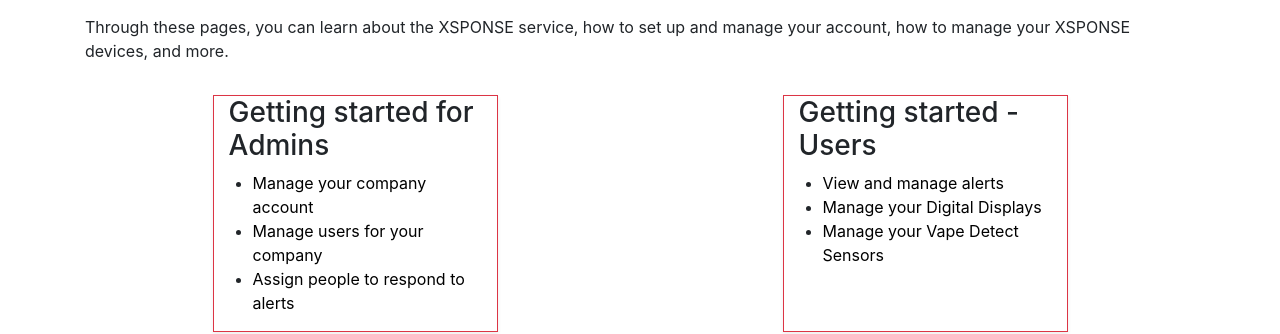
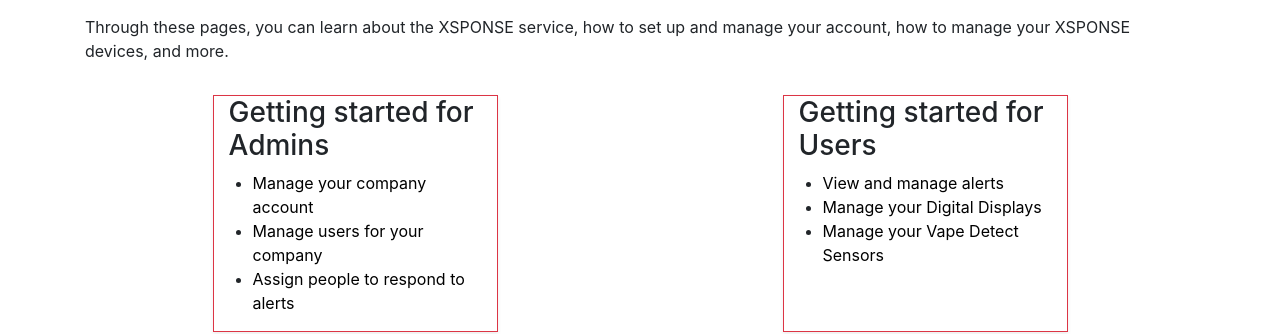
Before and after one commit to NrsSystems/docs, a Jekyll site: the page built from index.md, in a window 1280 px wide. Shown: the part 208-542 px from the top of the page. Built offline with Jekyll 4.4.1, drawn with Linux system fonts in a browser that asks for light colours; our own code applies the rules of GitHub Pages for plain Markdown files.

Commit message:
Update company_users.yml

```diff
--- a/_data/home/tiles/company_users.yml
+++ b/_data/home/tiles/company_users.yml
@@ -1,4 +1,4 @@
-title: Getting started - Users
+title: Getting started for Users
 links:
   - name: View and manage alerts
     href: general-ops/action-plans
```
